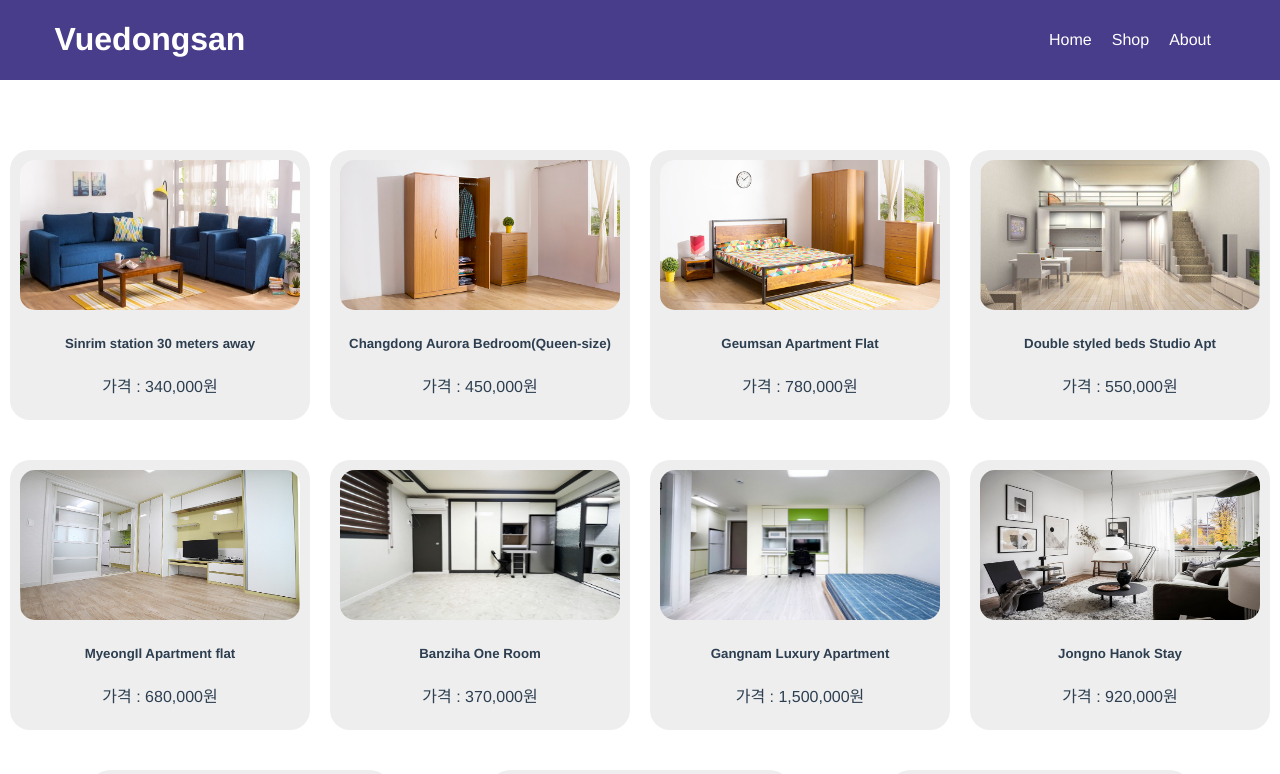
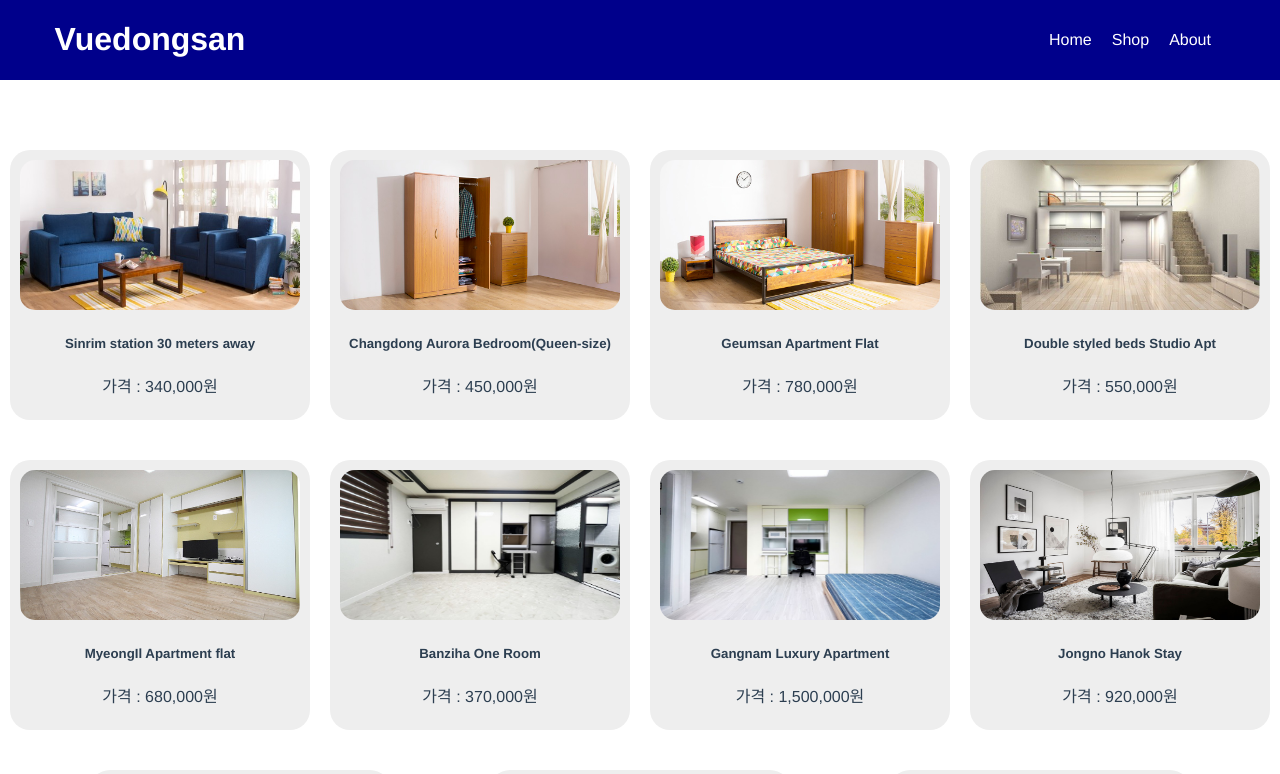
Before and after one commit to TaeWoongYoun/vuedongsan, a Vue app: page / in a window 1280 px wide. Shown: the top 774 px of the page. Built offline with nearby package versions, Linux system fonts and the light colour scheme.

Commit message:
style : Change

```diff
--- a/src/App.vue
+++ b/src/App.vue
@@ -66,7 +66,7 @@ body{
 }
 
 header{
-  background: darkslateblue;
+  background: darkblue;
   color: #fff;
   display: flex;
   align-items: center;
```
Also changed, not shown: src/components/AppHeader.vue (added).
